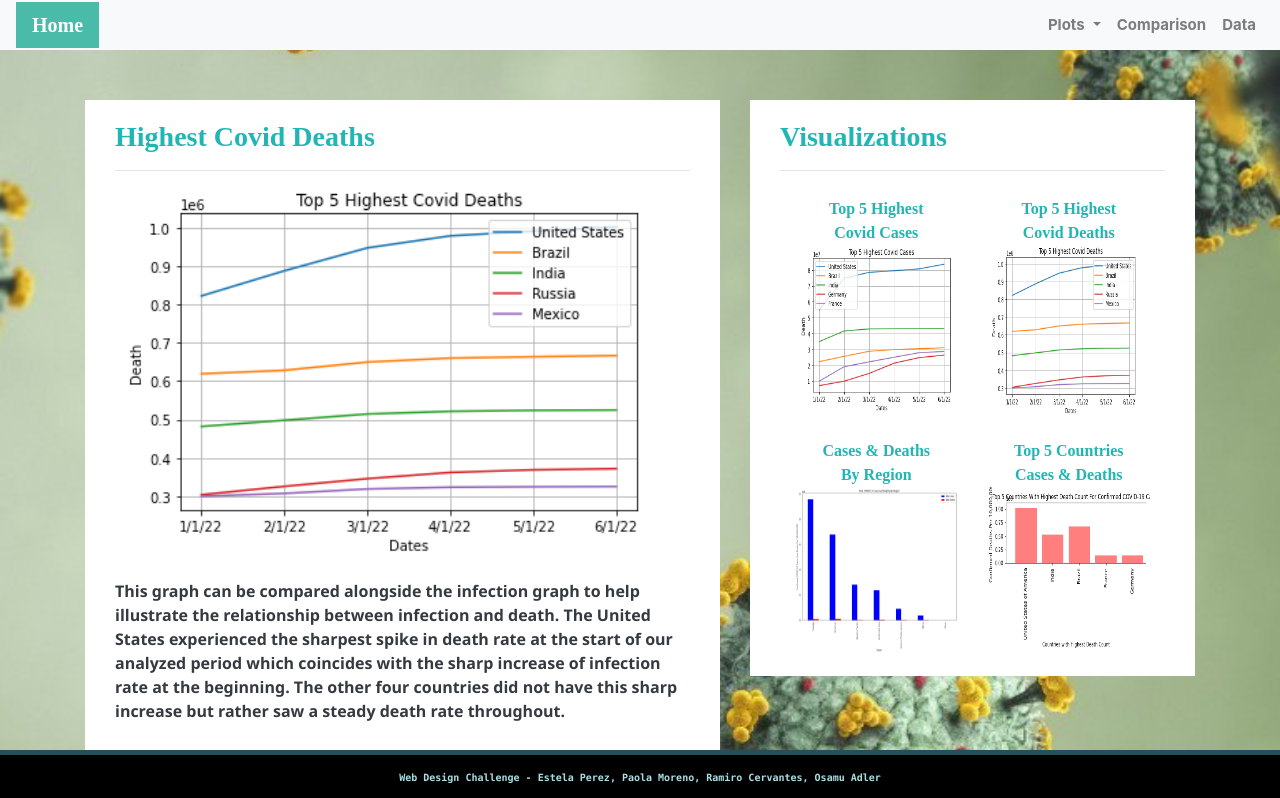
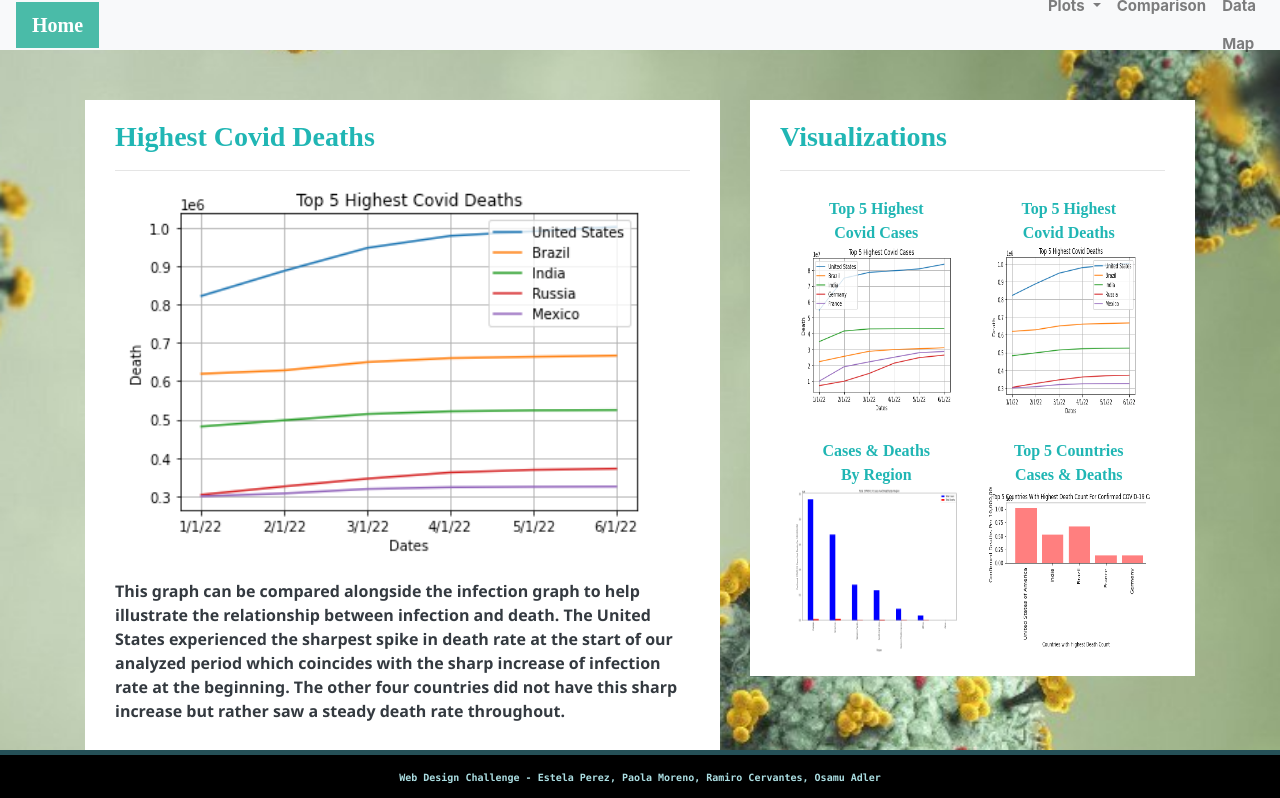
Before and after one commit to eperez3181/Project_3, a plain HTML site: page visualizations/HighestDeaths.html in a window 1280 px wide. Shown: the top 798 px of the page. Drawn offline with nearby package versions, Linux system fonts and the light colour scheme.

Commit message:
Update HighestDeaths.html

```diff
--- a/visualizations/HighestDeaths.html
+++ b/visualizations/HighestDeaths.html
@@ -38,6 +38,9 @@
                   <li class="nav-item">
                       <a class="nav-link" href="data.html">Data</a>
                   </li>
+                  <li class="nav-item">
+                    <a class="nav-link" href="https://paozmoreno.github.io/Project_3/leaflet">Map</a>
+                   </li>
               </ul>
           </div>
       </nav>
```
